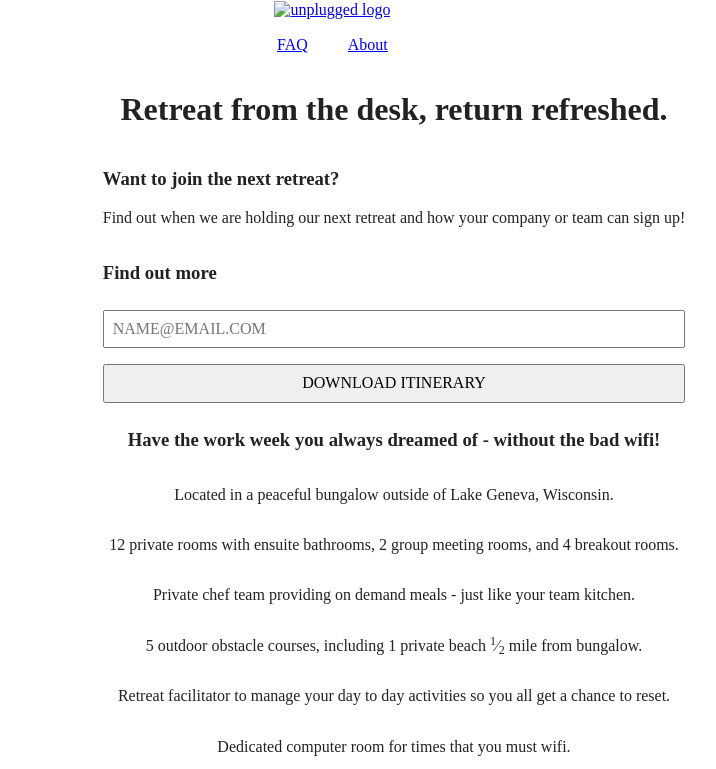
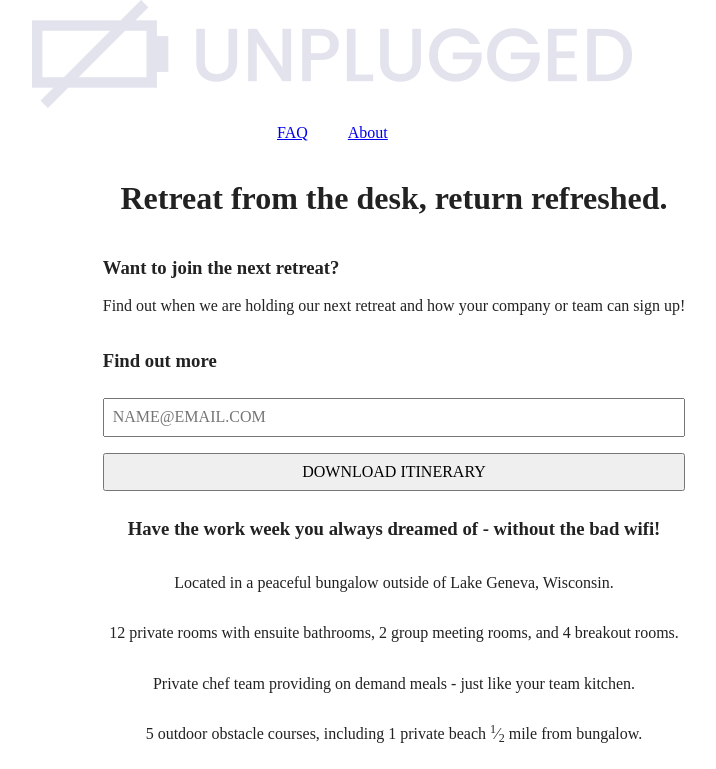
Before and after one commit to drichcodes/unplugged-retreat, a website built with Parcel: page index.html in a window 1280 px wide. Shown: the top 769 px of the page, without its empty margins (246-962 px from the left). Built offline with nearby package versions, Linux system fonts and the light colour scheme; grey boxes are pictures that could not be loaded.

Commit message:
Removed img tag in hero-area

```diff
--- a/index.html
+++ b/index.html
@@ -26,7 +26,7 @@
 <body>
   <header>
     <div class="content-wrapper">
-      <a href="#"><img src="" alt="unplugged logo"></a>
+      <a href="#" id="logo-container"><img src="img/unpluggedlogo.png" alt="unplugged logo"></a>
       <div class="header-divider"></div>
       <nav>
         <ul>
@@ -40,7 +40,6 @@
   <main>
     <section class="hero-area">
       <div class="content-wrapper">
-        <img src="" alt="" srcset="">
         <h1>Retreat from the desk, return refreshed.</h1>
       </div>
     </section>
```
